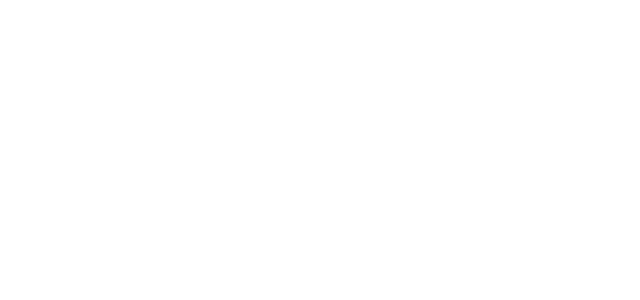
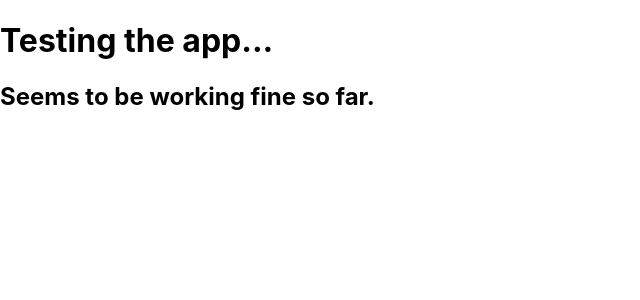
Before and after one commit to k7-github/DaftarCOV-App, a React (Create React App) app: page / in a window 1280 px wide. Shown: the top 300 px of the page, without its empty margins (0-640 px from the left). Built offline with nearby package versions, Linux system fonts and the light colour scheme.

Commit message:
Update App.js
Testing the functionality of the React app.

```diff
--- a/src/App.js
+++ b/src/App.js
@@ -3,7 +3,8 @@ import React from "react"
 function App() {
   return (
     <div className="App">
-
+      <h1>Testing the app...</h1>
+      <h2>Seems to be working fine so far.</h2>
     </div>
   );
 }
```
